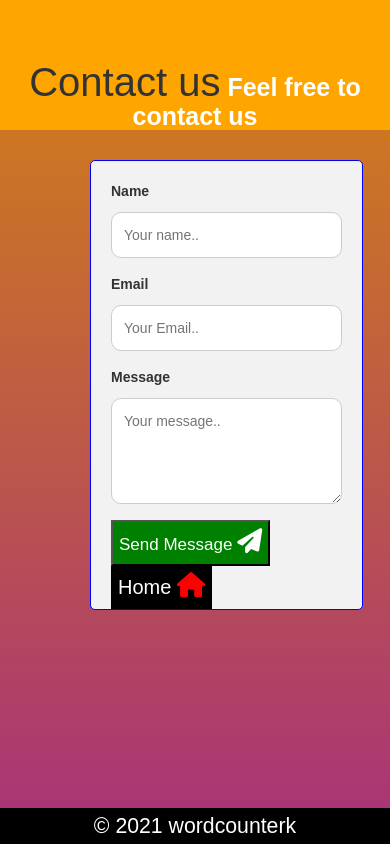
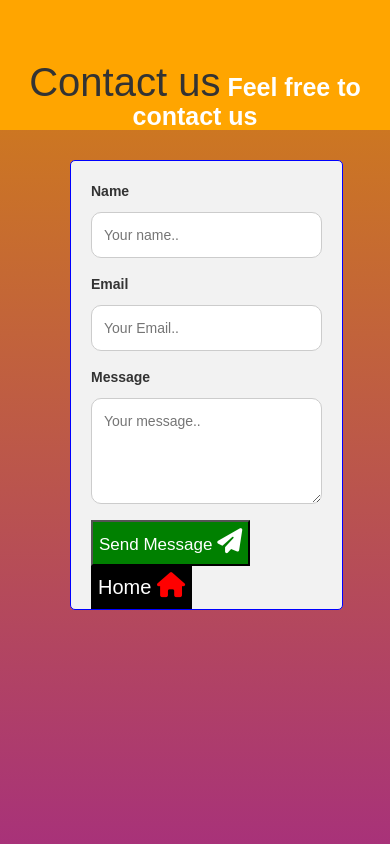
Before and after one commit to kara751/Word_Counterk, a Django app: page /contact/ in a window 390 px wide. Run offline with Django 3.2, Linux system fonts and the light colour scheme; some libraries are stand-ins or nearby versions.

Commit message:
Update contact.html

```diff
--- a/templates/contact.html
+++ b/templates/contact.html
@@ -49,25 +49,11 @@ background-image: linear-gradient(#D38312,#A83279);
  height:150px;
  background:orange;
 }
-.footer {
-         background-color: black;
-         color:white;
-         font-size: 2.5rem;
-         font-family: 'Nunito', sans-serif;
-         padding:.3rem;
-         text-align:center;
-         position:absolute;
-         width:100%;
-         bottom:0;
-}
 .hom{
  background:black;
  color:white;
  font-size:20px;
  padding:7px;
-}
-.hom:hover{
-
 }
 .snd{
  height:46px;
@@ -96,8 +82,7 @@ a:hover, a:active {
  background:#2196F3;
 }
 @media only screen and (max-width: 479px){
-    .container { width: 90%;position:absolute;top:160px;left:90px; height:450px;}
-    .footer {position:absolute;bottom:0;}
+    .container { width: 90%;position:absolute;top:160px;left:70px; height:450px;}
     .heade{ width:100%;
             height:100px;}
     h1{
@@ -108,7 +93,6 @@ a:hover, a:active {
 }
 @media only screen and (max-width: 600px){
     .container { width: 70%;}
-    .footer {position:absolute;bottom:0;}
     .heade{ width:100%;
             height:130px;}
      h1{
@@ -139,10 +123,6 @@ a:hover, a:active {
      &nbsp;&nbsp;&nbsp;&nbsp;&nbsp;<a href="{% url 'index' %}"style=" text-decoration: none;">Home <i class="fas fa-home" style="font-size:25px; color:red";></i></a>
   </form>
 </div>
-
-  <footer class="footer">
-    <small>&copy; 2021 wordcounterk</small>
-</footer>
 {% if messages %}
         {% for message in messages %}
          {% if message.tags %}  <script>alert("{{ message }}")</script> {% endif %}
```
